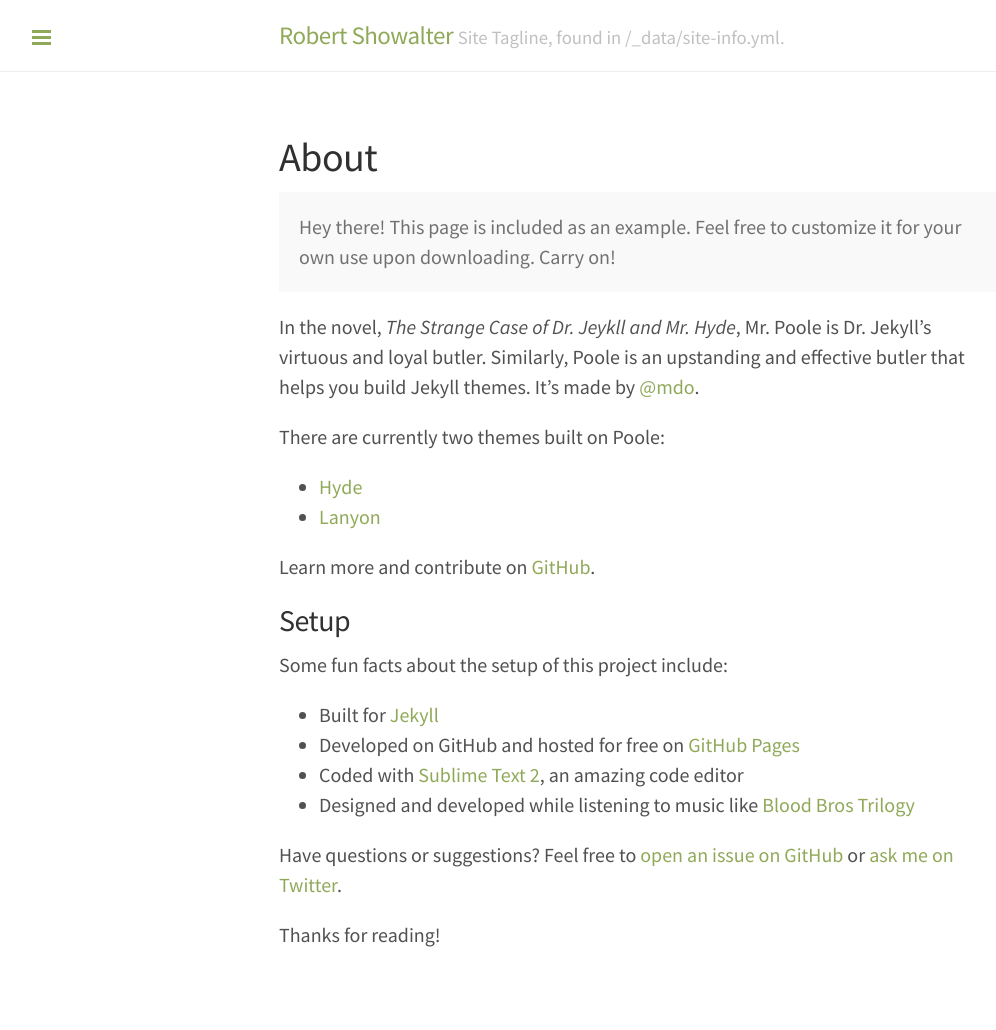
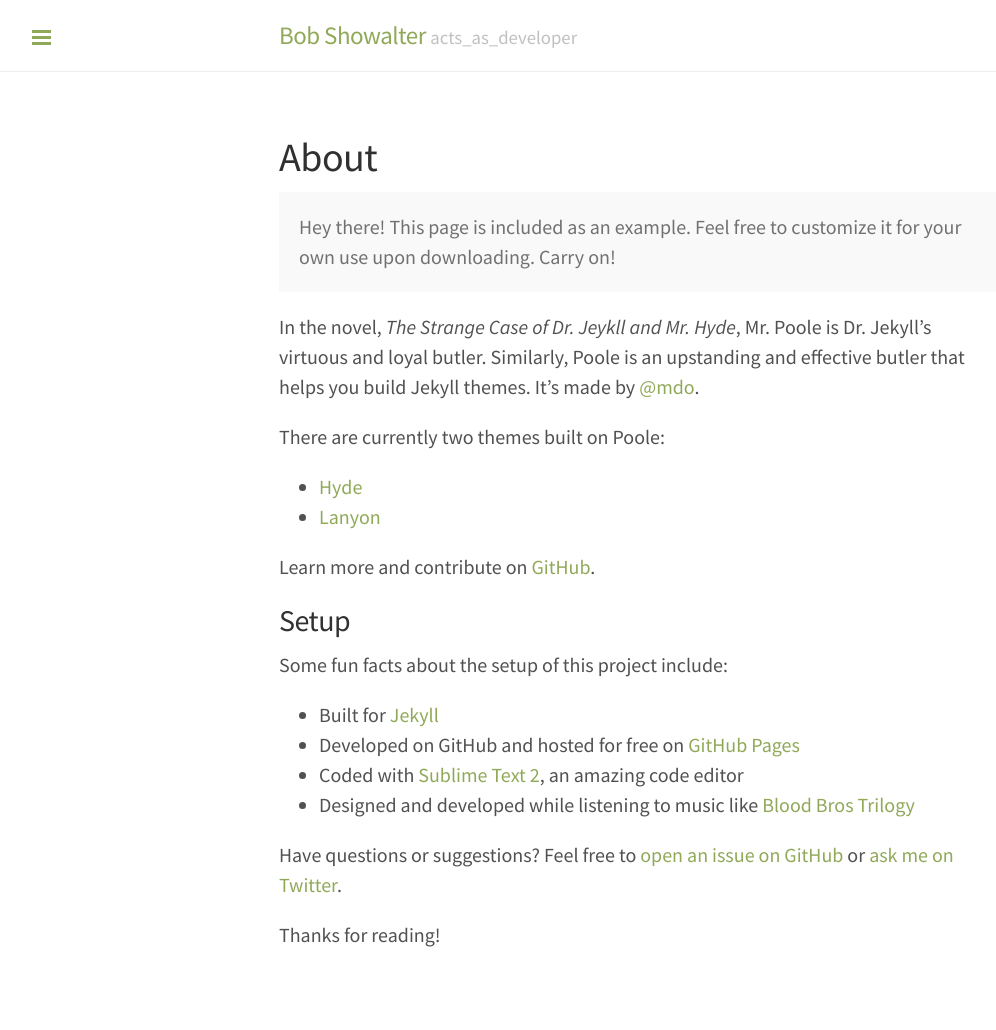
Before and after one commit to showaltb/showaltb.github.io, a Jekyll site: the page built from about.md, in a window 1280 px wide. Shown: the whole page, without its empty margins (1-997 px from the left). Built offline with Jekyll 4.4.1, drawn with Linux system fonts in a browser that asks for light colours; Markdown is read by kramdown in place of the engine named in the settings.

Commit message:
Update some site info

```diff
--- a/_data/site-info.yml
+++ b/_data/site-info.yml
@@ -1,7 +1,7 @@
 # General site info
-title:       'Robert Showalter'
-tagline:     'Site Tagline, found in /_data/site-info.yml.'
-description: 'Site Description, found in /_data/site-info.yml.'
+title:       Bob Showalter
+tagline:     acts_as_developer
+description: Ruby, Perl, asssorted nonsense
 url:         http://robertshowalter.com
 repo:        http://github.com/showaltb/showaltb.github.io
 version:     1.0.0
```
